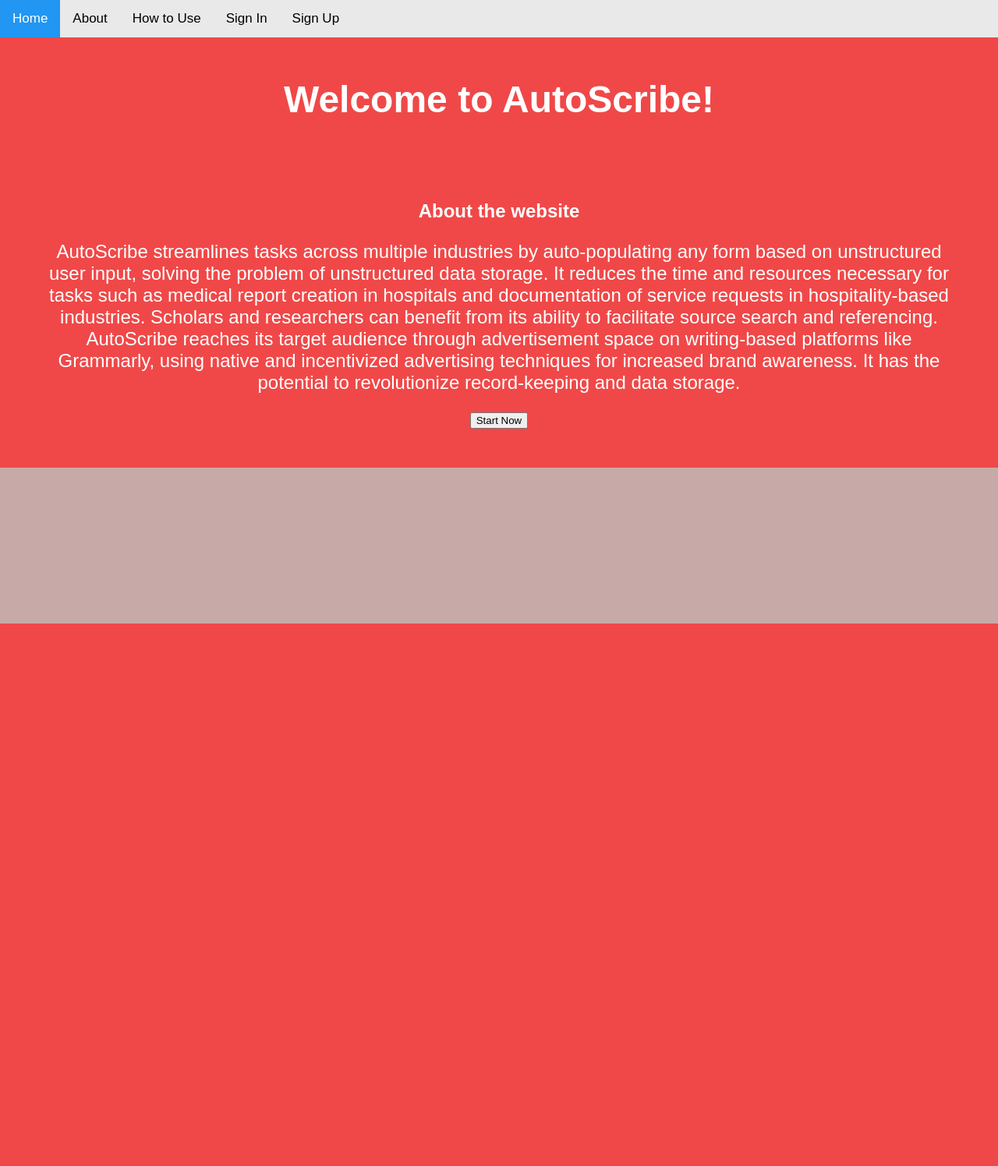
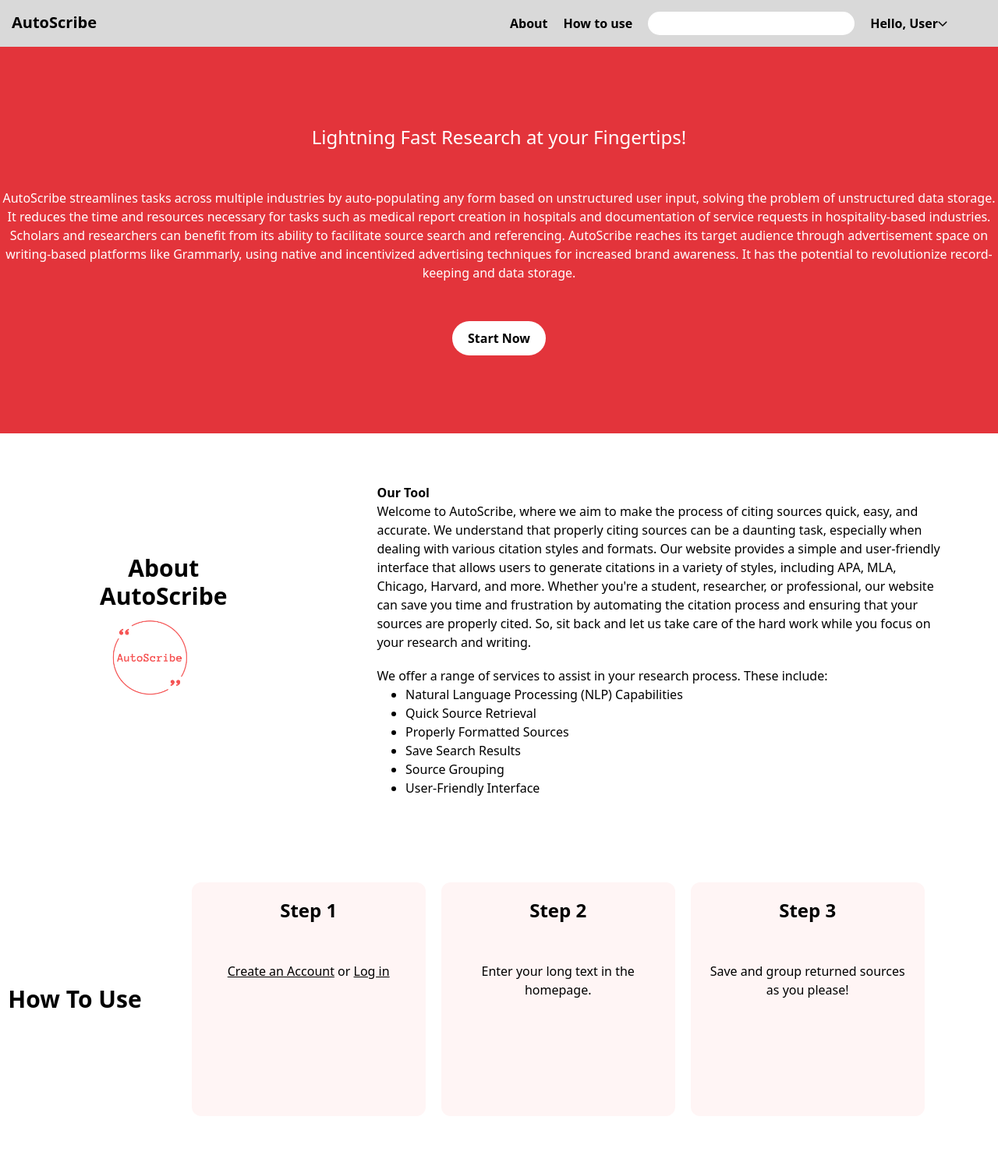
Before and after one commit to Kjramos24/AutoScribe-CIS454, a Flask app: page / in a window 1280 px wide. Shown: the whole page at 78% size. Before the commit the page ends 800 px from the top, so only its background shows below. Run offline with Flask 3, Linux system fonts and the light colour scheme; some libraries are stand-ins or nearby versions.

Commit message:
Final commit

```diff
--- a/MyApp/website/__init__.py
+++ b/MyApp/website/__init__.py
@@ -12,7 +12,6 @@
     app = Flask(__name__)
     # Cookies secret key
     app.config['SECRET_KEY'] = 'idek' # To be edited
-    # app.config['SQLALCHEMY_DATABASE_URI'] = 'mssql+pyodbc:///?odbc_connect=' + params
     app.config['SQLALCHEMY_DATABASE_URI'] = f'sqlite:///{DB_NAME}'
     # Initialize SQLAlchemy database instance
     db.init_app(app)
--- a/MyApp/website/templates/log_in.html
+++ b/MyApp/website/templates/log_in.html
@@ -122,8 +122,8 @@
 		<h1>AutoScribe</h1>
 		<ul>
 			<li><a href="/">Home</a></li>
-      <li><a href="about">About</a></li>
-			<li><a href="#">How to Use</a></li>
+      <li><a href="/">About</a></li>
+			<li><a href="/">How to Use</a></li>
 			<li><a href="sign-up">Sign Up</a></li>
 		</ul>
 	</nav>
--- a/MyApp/website/templates/sign_up.html
+++ b/MyApp/website/templates/sign_up.html
@@ -126,8 +126,8 @@
 		<ul>
 
 			<li><a href="/">Home</a></li>
-			<li><a href="about">About</a></li>
-			<li><a href="#">How to Use</a></li>
+			<li><a href="/">About</a></li>
+			<li><a href="/">How to Use</a></li>
 			<li><a href="login">Login</a></li>
 		</ul>
 	</nav>
--- a/MyApp/website/templates/welcome.html
+++ b/MyApp/website/templates/welcome.html
@@ -1,27 +1,97 @@
 <!DOCTYPE html>
-<html>
-  <head>
-    <link rel="stylesheet" href="../static/home.css">
+<html lang="en">
+<head>
+    <meta charset="UTF-8">
+    <meta http-equiv="X-UA-Compatible" content="IE=edge">
+    <meta name="viewport" content="width=device-width, initial-scale=1.0">
+    <title>AutoScribe</title>
+    <script src="https://cdn.tailwindcss.com"></script>
+</head>
+<body>
+    <div class="nav-bar bg-[#D9D9D9] p-[15px] overflow-hidden">
+        <h1 class="font-bold text-xl float-left">AutoScribe</h1>
+        <div class="nav-options float-right font-semibold flex items-center">
+          <a class="mr-[10px] ml-[10px]" href="#about-autoscribe">About</a>
+          <a class="mr-[10px] ml-[10px]" href="#use-steps">How to use</a>
+          <input class="mr-[10px] ml-[10px] rounded-full h-[30px] p-[10px]" type="text" name="" id="" />
 
-<div class="container">
-    <div class="half red">
-        <div class="topnav">
-            <a class="active" href="/">Home</a>
-            <a href="about">About </a>
-            <a href="#">How to Use</a>
-            <a href="login">Sign In</a>
-            <a href="sign-up">Sign Up</a>
-            <!-- <a href="logout">Log Out</a> -->
+          <div class="user-dropdown float-right">
+              <button class="mr-[50px] ml-[10px] dropbtn flex items-center font-semibold" onclick="toggleUserContent()">
+                  Hello, User
+                  <svg width="12" height="7" viewBox="0 0 24 14" fill="none" xmlns="http://www.w3.org/2000/svg">
+                      <path d="M10.9393 13.0607C11.5251 13.6464 12.4749 13.6464 13.0607 13.0607L22.6066 3.51472C23.1924 2.92893 23.1924 1.97918 22.6066 1.3934C22.0208 0.807612 21.0711 0.807612 20.4853 1.3934L12 9.87868L3.51472 1.3934C2.92893 0.807612 1.97918 0.807612 1.3934 1.3934C0.807612 1.97918 0.807612 2.92893 1.3934 3.51472L10.9393 13.0607ZM10.5 11V12H13.5V11H10.5Z" fill="black"/>
+                      </svg>
+              </button>
+              <div id="dropdown-content" class="hidden absolute bg-[#FFF5F5] min-w-[160px] shadow-md z-[1] mt-[10px]">
+                  <a class="float-none p-[12px] block text-left text-[#E3343B]" href="">Go Premium</a>
+                  <a class = "float-none p-[12px] block text-left" href="dashboard">View Dashboard</a>
+                  <a class = "float-none p-[12px] block text-left" href="#">Profile</a>
+                  <a class = "float-none p-[12px] block text-left" href="#">Settings</a>
+                  <a class = "float-none p-[12px] block text-left" href="logout">Log Out</a>
+              </div>
+          </div>
+          <div id="loginSignupButton" class="hidden float-right">
+            <button class="mx-[10px]">Login</button>
+            <button class="mx-[10px] bg-[#E3443B] px-[15px] py-[10px] rounded-full text-white">Sign Up</button>
+          </div>
         </div>
-        <header>
-            <h1>Welcome to AutoScribe!</h1>
-          </header>
-          <section id="description">
-            <h2>About the website</h2>
-            <p> AutoScribe streamlines tasks across multiple industries by auto-populating any form based on unstructured user input, solving the problem of unstructured data storage. It reduces the time and resources necessary for tasks such as medical report creation in hospitals and documentation of service requests in hospitality-based industries. Scholars and researchers can benefit from its ability to facilitate source search and referencing. AutoScribe reaches its target audience through advertisement space on writing-based platforms like Grammarly, using native and incentivized advertising techniques for increased brand awareness. It has the potential to revolutionize record-keeping and data storage.</p>
-            <button class="start-now-btn" onclick="location.href='sign-up'">Start Now</button>
-        </section>
+    </div>
 
+    <div class="hero bg-[#E3343B] w-full py-[100px] flex flex-wrap justify-center">
+      <h2 class="text-center text-white text-2xl pb-[50px]">Lightning Fast Research at your Fingertips!</h2>
+      <p class="text-white text-center pb-[50px]">AutoScribe streamlines tasks across multiple industries by auto-populating any form based on unstructured user input, solving the problem of unstructured data storage. It reduces the time and resources necessary for tasks such as medical report creation in hospitals and documentation of service requests in hospitality-based industries. Scholars and researchers can benefit from its ability to facilitate source search and referencing. AutoScribe reaches its target audience through advertisement space on writing-based platforms like Grammarly, using native and incentivized advertising techniques for increased brand awareness. It has the potential to revolutionize record-keeping and data storage.</p>
+      <a href="sign-up"><button onclick="" class="bg-white font-bold px-[20px] py-[10px] rounded-full block">Start Now</button></a></row>
     </div>
-    <div class="half gray"></div>
-</div>
+
+    <div class="about-autoscribe flex">
+      <div class="about-header flex justify-center items-center p-[10%]">
+        <a name="about-autoscribe"></a>
+        <h class="text-3xl font-bold text-center">About AutoScribe</h2>
+        <img src="../static/images/logo.png" alt=“Logo” style="width:80%"></img>
+      </div>
+      <div class="about-content p-[5%]">
+        <h2 class="font-semibold">Our Tool</h2>
+        <p>Welcome to AutoScribe, where we aim to make the process of citing sources quick, easy, and accurate. We understand that properly citing sources can be a daunting task, especially when dealing with various citation styles and formats. Our website provides a simple and user-friendly interface that allows users to generate citations in a variety of styles, including APA, MLA, Chicago, Harvard, and more. Whether you're a student, researcher, or professional, our website can save you time and frustration by automating the citation process and ensuring that your sources are properly cited. So, sit back and let us take care of the hard work while you focus on your research and writing.</p>
+      <div class="h-[5%]"></div>
+        <p>We offer a range of services to assist in your research process. These include:</p>
+        <ul class="list-disc ml-[5%]">
+          <li>Natural Language Processing (NLP) Capabilities</li>
+          <li>Quick Source Retrieval</li>
+          <li>Properly Formatted Sources</li>
+          <li>Save Search Results</li>
+          <li>Source Grouping</li>
+          <li>User-Friendly Interface</li>
+        </ul>
+      </div>
+    </div>
+    <div class="how-to-use flex flex-wrap justify-center items-center">
+      <a name="use-steps"></a>
+      <h2 class="text-3xl font-bold text-center block">How To Use</h2>
+      <div class="step-cards flex m-[5%] justify-center items-center">
+        <div class="card bg-[#FFF5F5] w-[300px] h-[300px] rounded-xl mr-[20px] p-[20px]">
+          <h3 class="text-center font-bold text-2xl">Step 1</h3>
+          <p class="mt-[50px] text-center">
+            <a href="sign-up" class="underline">Create an Account</a>
+            or
+            <a href="login" class="underline">Log in</a>
+          </p>
+        </div>
+
+        <div class="card bg-[#FFF5F5] w-[300px] h-[300px] rounded-xl mr-[20px] p-[20px]">
+          <h3 class="text-center font-bold text-2xl">Step 2</h3>
+          <p class="mt-[50px] text-center">
+            Enter your long text in the homepage.
+          </p>
+        </div>
+
+        <div class="card bg-[#FFF5F5] w-[300px] h-[300px] rounded-xl mr-[20px] p-[20px]">
+          <h3 class="text-center font-bold text-2xl">Step 3</h3>
+          <p class="mt-[50px] text-center">
+            Save and group returned sources as you please!
+          </p>
+        </div>
+      </div>
+    </div>
+  <script src="../static/scripts/script.js"></script>
+</body>
+</html>
--- a/MyApp/website/views.py
+++ b/MyApp/website/views.py
@@ -10,9 +10,9 @@
 def welcome():
     return render_template("welcome.html")
 
-@views.route('/about')
-def about():
-    return render_template("about.html")
+# @views.route('/about')
+# def about():
+#     return render_template("about.html")
 
 @views.route('/dashboard')
 @login_required
```
Also changed, not shown: MyApp/website/templates/dashboard.html (+7 -7 lines), MyApp/website/templates/home.html (+30 -21 lines), MyApp/website/templates/welcomeV2.html (deleted, +0 -100 lines), MyApp/website/static/images/logo.png (added).
